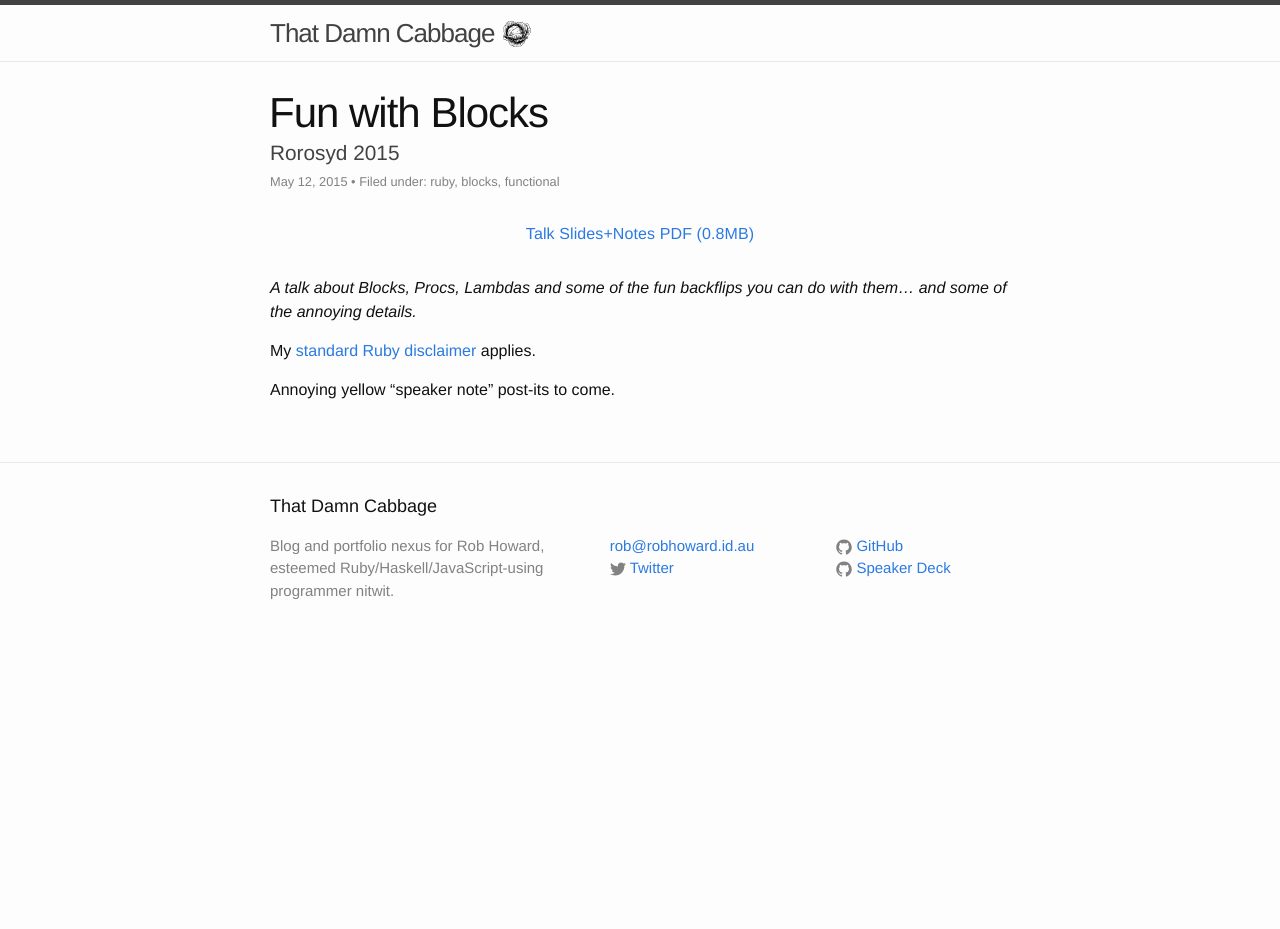
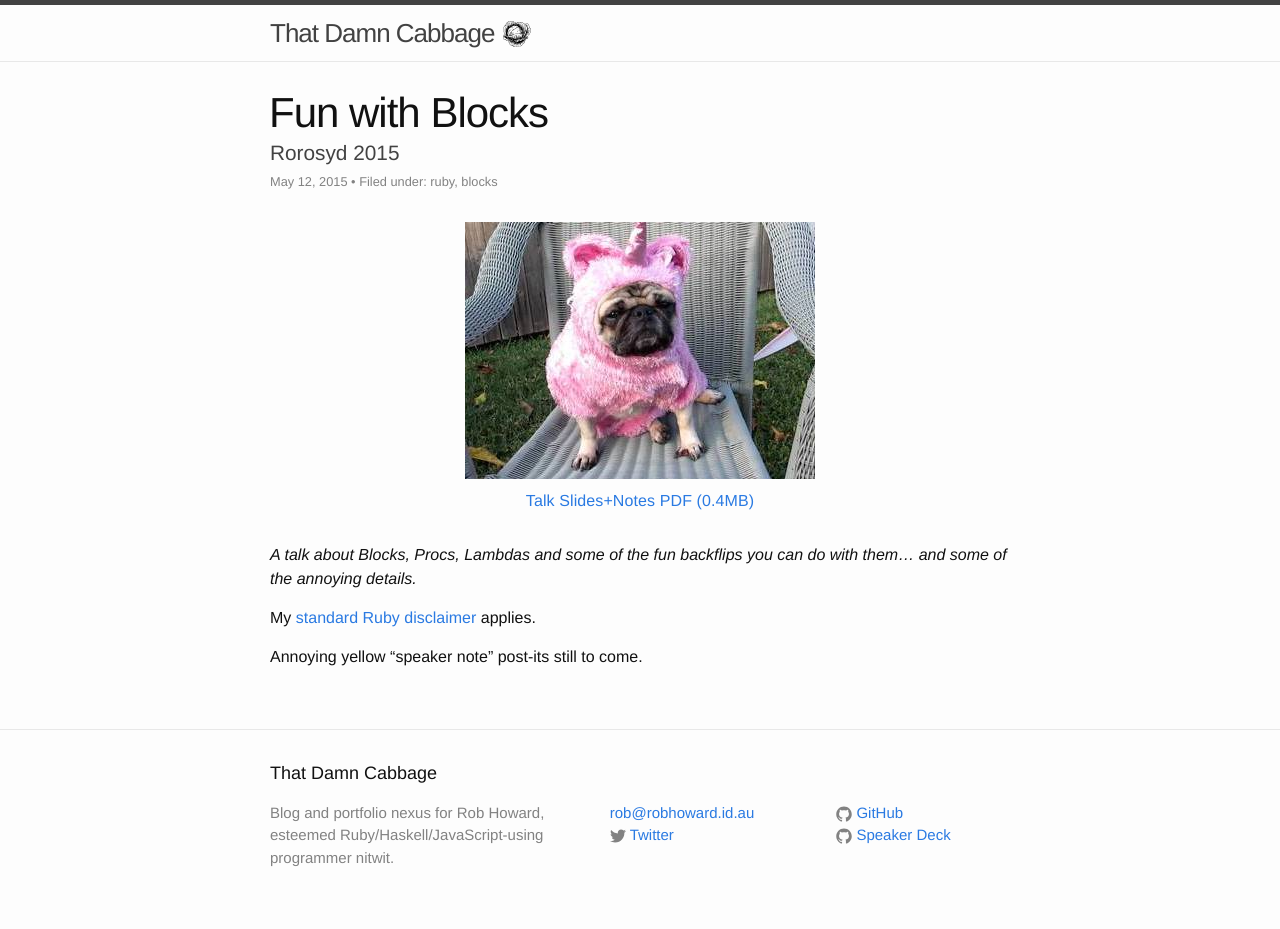
Before and after one commit to damncabbage/deadname.id.au, a Jekyll site: the page built from _talks/2015/05/fun-with-blocks.md, in a window 1280 px wide. Built offline with Jekyll 4.4.1, drawn with Linux system fonts in a browser that asks for light colours; Markdown is read by kramdown in place of the engine named in the settings; before the commit the page ends 900 px from its top, so only the background shows below that.

Commit message:
Adds "Fun with Blocks" thumbnail.

```diff
--- a/_talks/2015/05/fun-with-blocks.md
+++ b/_talks/2015/05/fun-with-blocks.md
@@ -7,18 +7,19 @@ comments: true
 categories:
 - ruby
 - blocks
-- functional
+thumbnail_url: "/talks/2015/05/fun-with-blocks.jpg"
 twitter_card: "summary"
 excerpt: |
   A talk about Blocks, Procs, Lambdas and some of the fun backflips you can do with them... and some of the annoying details.
 ---
 
 <a class="pdf" href="/talks/2015/05/fun-with-blocks.pdf">
-  <span>Talk Slides+Notes PDF (0.8MB)</span>
+  <img src="/talks/2015/05/fun-with-blocks.jpg" />
+  <span>Talk Slides+Notes PDF (0.4MB)</span>
 </a>
 
 *A talk about Blocks, Procs, Lambdas and some of the fun backflips you can do with them... and some of the annoying details.*
 
 My [standard Ruby disclaimer](/blog/2015/02/a-ruby-disclaimer/) applies.
 
-Annoying yellow "speaker note" post-its to come.
+Annoying yellow "speaker note" post-its still to come.
```
Also changed, not shown: _talks/2015/05/fun-with-blocks.jpg (added).
